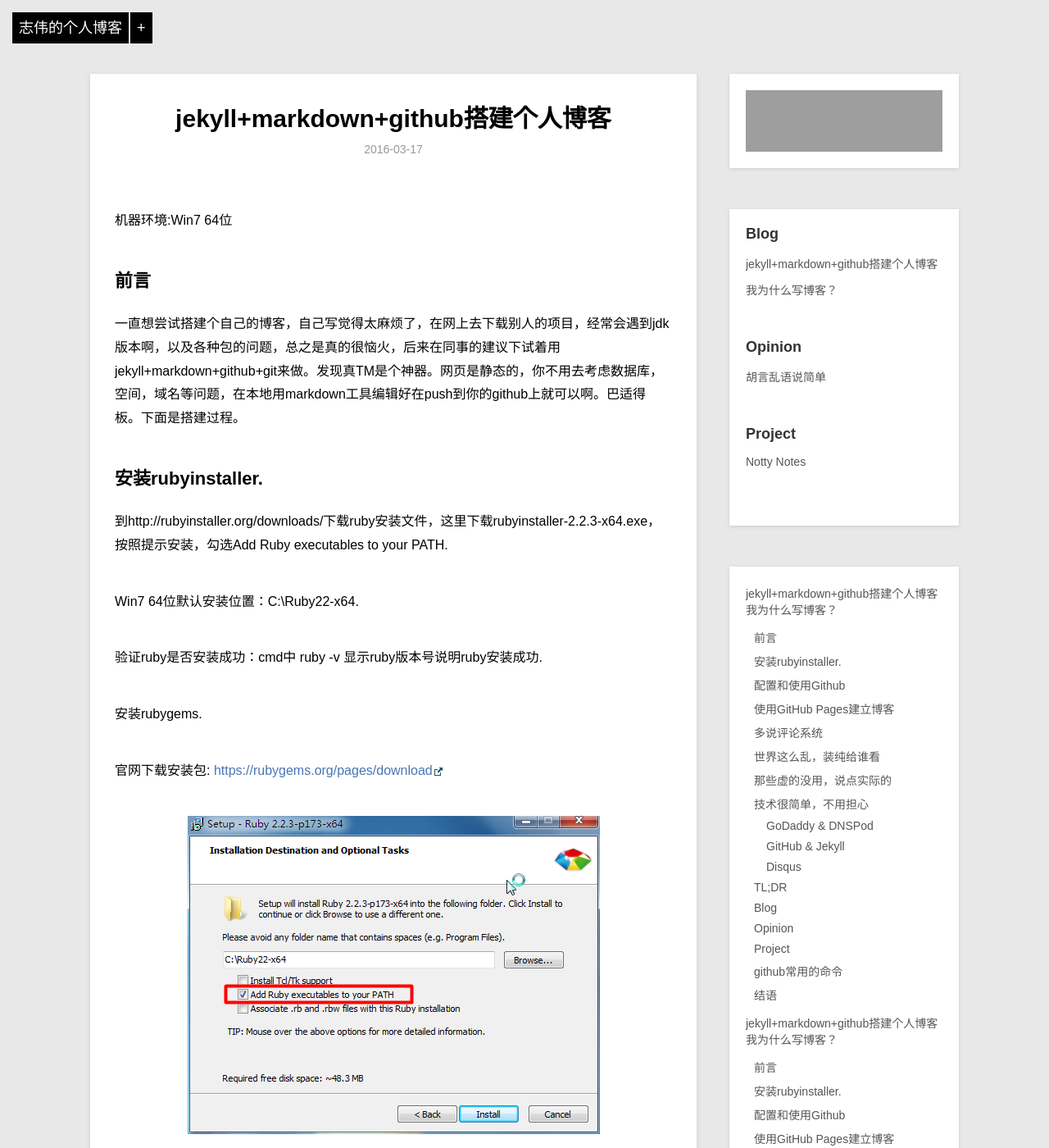
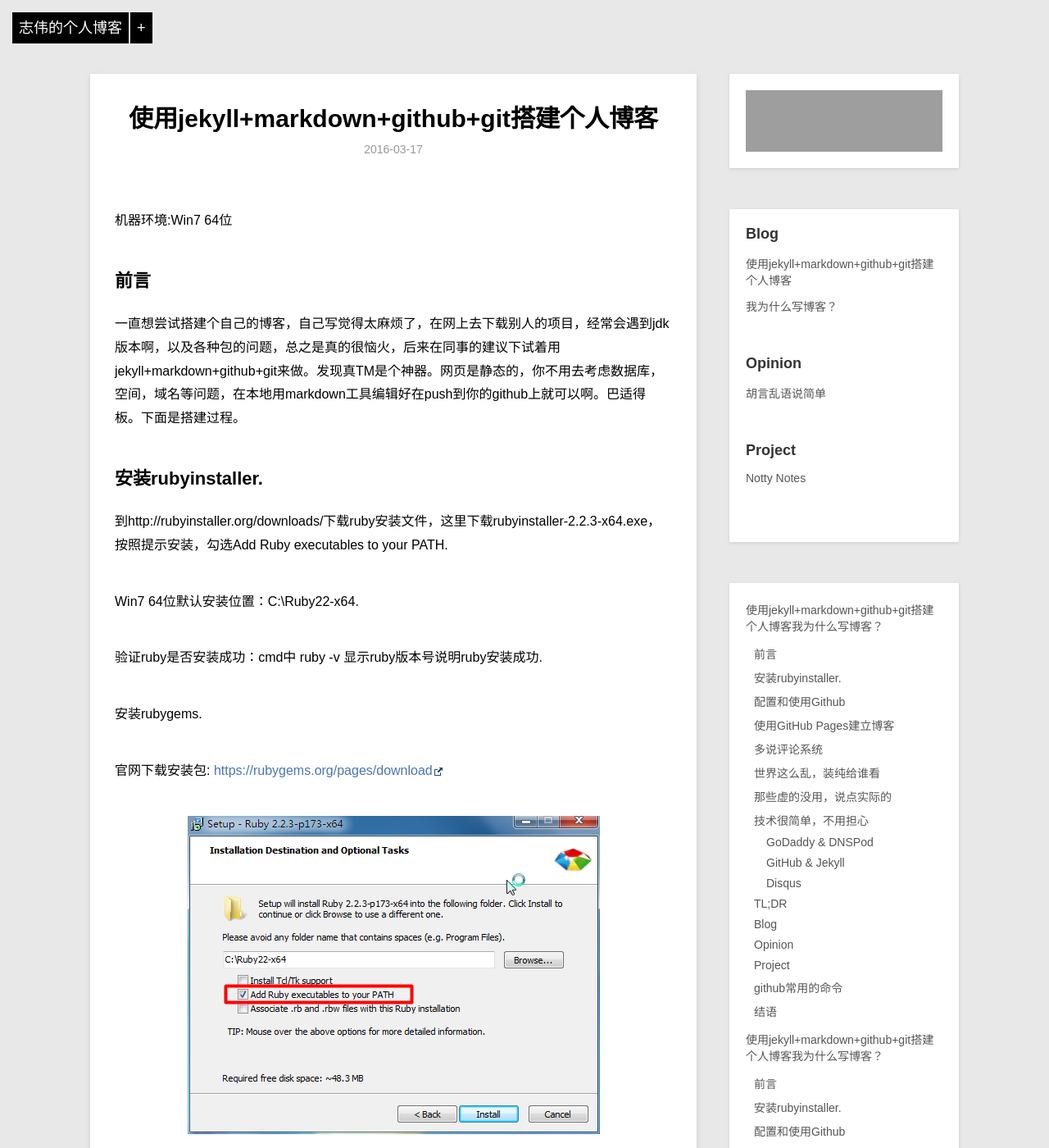
Before and after one commit to wuzhiweiallen/blog, a Jekyll site: the page built from _posts/blog/2016-03-17-github-pages.md, in a window 1280 px wide and 1400 px high. Shown: the whole window at 82% size. Built offline with Jekyll 4.4.1, drawn with Linux system fonts in a browser that asks for light colours; comment, search, counter and statistics services are not loaded; some of the changed text lies outside the part shown; grey boxes are pictures that could not be loaded.

Commit message:
write my blog

```diff
--- a/_posts/blog/2016-03-17-github-pages.md
+++ b/_posts/blog/2016-03-17-github-pages.md
@@ -1,6 +1,6 @@
 ---
 layout: post
-title: jekyll+markdown+github搭建个人博客
+title: 使用jekyll+markdown+github+git搭建个人博客
 description: Github本身就是不错的代码社区，他也提供了一些其他的服务，比如Github Pages，使用它可以很方便的建立自己的独立博客，并且免费。
 category: blog
 ---
```
Also changed, not shown: other parts of _posts/blog/2016-03-17-github-pages.md (+2 -0 lines), images/sources.png (renamed from images/scources.png).
